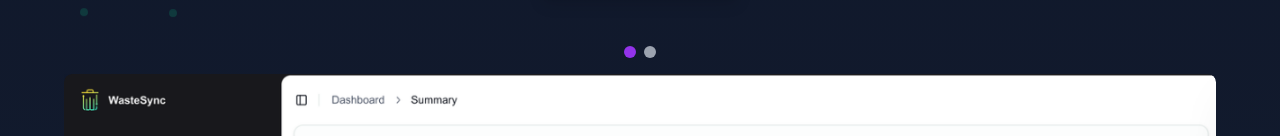
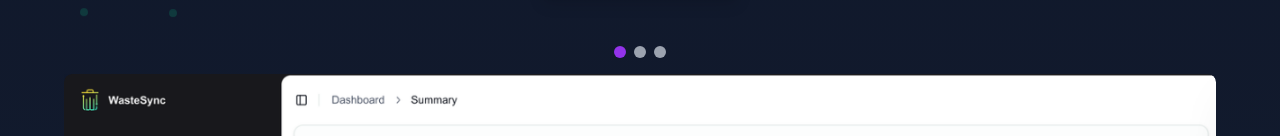
Before and after one commit to osspool/wasteflow-revolution-610bf8bd, a React (Vite) app: page / in a window 1280 px wide. Shown: the part 338-474 px from the top of the page. Built offline with nearby package versions, Linux system fonts and the light colour scheme.

Commit message:
Add another image to carousel
Added another image to the carousel in the HeroSection component.

```diff
--- a/src/components/landing/HeroSection.tsx
+++ b/src/components/landing/HeroSection.tsx
@@ -23,6 +23,10 @@ export const HeroSection = () => {
     {
       src: "/lovable-uploads/59170aa6-8250-4add-a0dd-87b951026e52.png",
       alt: "WasteSync Customers"
+    },
+    {
+      src: "/lovable-uploads/681d77bf-e2c7-4e48-b9f2-d0fe25a261ce.png",
+      alt: "WasteSync Invoices"
     }
   ];
 
```
Also changed, not shown: public/lovable-uploads/681d77bf-e2c7-4e48-b9f2-d0fe25a261ce.png (added).
